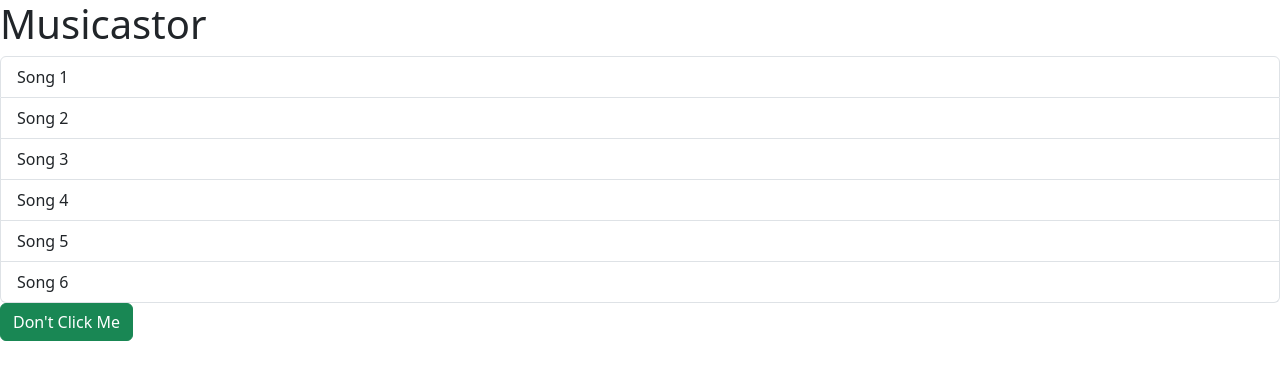
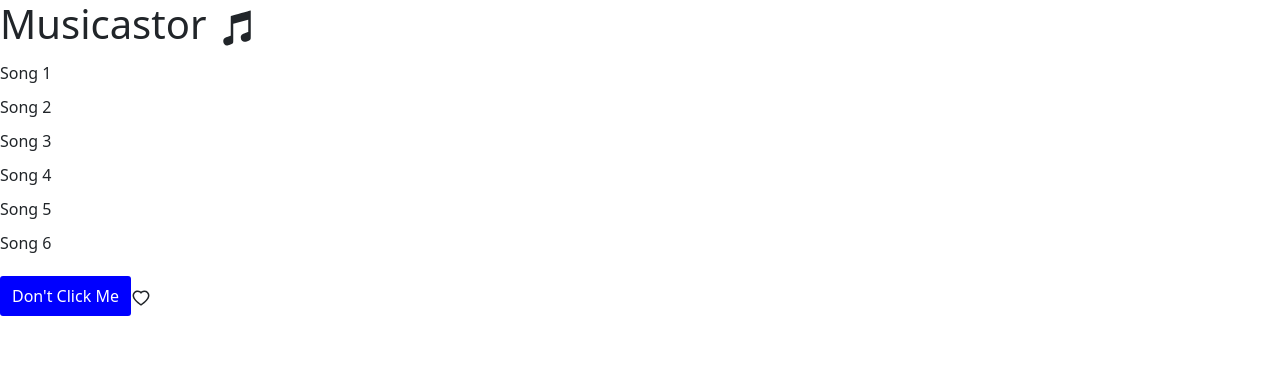
Before and after one commit to dballard10/SongEditor, a React (Vite) app: page / in a window 1280 px wide. Shown: the top 380 px of the page. Built offline with nearby package versions, Linux system fonts and the light colour scheme.

Commit message:
Removed message class. Added some CSS components and the Like functionality.

```diff
--- a/package.json
+++ b/package.json
@@ -10,9 +10,12 @@
     "preview": "vite preview"
   },
   "dependencies": {
+    "@types/styled-components": "^5.1.34",
     "bootstrap": "^5.3.3",
     "react": "^18.3.1",
-    "react-dom": "^18.3.1"
+    "react-dom": "^18.3.1",
+    "react-icons": "^4.7.1",
+    "styled-components": "^6.1.14"
   },
   "devDependencies": {
     "@eslint/js": "^9.17.0",
--- /dev/null
+++ b/src/App.css
@@ -0,0 +1,5 @@
+.list-group {
+  background-color: black;
+  list-style: none;
+  padding: 0;
+}
--- a/src/App.tsx
+++ b/src/App.tsx
@@ -1,7 +1,9 @@
 import SongGroup from "./components/SongGroup";
 import Alert from "./components/Alert";
-import Button from "./components/Button";
+import Button from "./components/Button/Button";
+import Like from "./components/Like";
 import { useState } from "react";
+import "./App.css";
 
 function App() {
   let songs = ["Song 1", "Song 2", "Song 3", "Song 4", "Song 5", "Song 6"];
@@ -14,14 +16,14 @@ function App() {
 
   return (
     <>
-      <h1>Musicastor</h1>
       <SongGroup songs={songs} onSelectedSong={handleSelectedSong} />
       {alertVisible && (
         <Alert onClose={() => setAlertVisible(false)}>This is a warning!</Alert>
       )}
-      <Button color="success" onClick={() => setAlertVisible(true)}>
+      <Button color="primary" onClick={() => setAlertVisible(true)}>
         Don't Click Me
       </Button>
+      <Like onClick={() => console.log("Liked")} />
     </>
   );
 }
--- a/src/Message.tsx
+++ /dev/null
@@ -1,6 +0,0 @@
-function Message() {
-  const title = "Song Editor";
-  return <h1>{title}</h1>;
-}
-
-export default Message;
--- /dev/null
+++ b/src/components/Button/Button.module.css
@@ -0,0 +1,10 @@
+.btn {
+  padding: 8px 12px;
+  border-radius: 3px;
+  border: 0;
+}
+
+.btn-primary {
+  background-color: blue;
+  color: white;
+}
--- a/src/components/Button.tsx
+++ b/src/components/Button/Button.tsx
@@ -1,5 +1,5 @@
 import { ReactNode } from "react";
-
+import styles from "./Button.module.css";
 interface Props {
   children: ReactNode;
   color?: "primary" | "secondary" | "success" | "danger" | "warning" | "info";
@@ -8,7 +8,10 @@ interface Props {
 
 const Button = ({ children, color = "primary", onClick }: Props) => {
   return (
-    <button className={"btn btn-" + color} onClick={onClick}>
+    <button
+      className={[styles.btn, styles["btn-" + color]].join(" ")}
+      onClick={onClick}
+    >
       {children}
     </button>
   );
--- /dev/null
+++ b/src/components/Like.tsx
@@ -0,0 +1,20 @@
+import { useState } from "react";
+import { AiFillHeart, AiOutlineHeart } from "react-icons/ai";
+
+interface Props {
+  onClick: () => void;
+}
+
+const Like = ({ onClick }: Props) => {
+  const [liked, setLiked] = useState(false);
+
+  const toggle = () => {
+    setLiked(!liked);
+    onClick();
+  };
+
+  if (liked) return <AiFillHeart color="#ff6b81" size={20} onClick={toggle} />;
+  return <AiOutlineHeart size={20} onClick={toggle} />;
+};
+
+export default Like;
--- a/src/components/SongGroup.tsx
+++ b/src/components/SongGroup/SongGroup.tsx
@@ -1,4 +1,20 @@
 import { useState } from "react";
+import styled from "styled-components";
+import { IoMusicalNotesSharp } from "react-icons/io5";
+
+interface ListItemProps {
+  active: boolean;
+}
+
+const List = styled.ul`
+  list-style: none;
+  padding: 0;
+`;
+
+const ListItem = styled.li<ListItemProps>`
+  padding: 5px 0;
+  background-color: ${(props) => (props.active ? "blue" : "none")};
+`;
 
 interface Props {
   songs: string[];
@@ -6,14 +22,18 @@ interface Props {
 }
 
 function SongGroup({ songs, onSelectedSong }: Props) {
-  const [selectedSong, setSelectedSong] = useState(-1);
+  const [selectedSong, setSelectedSong] = useState(0);
 
   return (
     <>
+      <h1>
+        Musicastor <IoMusicalNotesSharp />
+      </h1>
       {songs.length === 0 && <p>No songs in library</p>}
-      <ul className="list-group">
+      <List>
         {songs.map((song, index) => (
-          <li
+          <ListItem
+            active={index === selectedSong}
             className={
               selectedSong === index
                 ? "list-group-item active"
@@ -26,9 +46,9 @@ function SongGroup({ songs, onSelectedSong }: Props) {
             }}
           >
             {song}
-          </li>
+          </ListItem>
         ))}
-      </ul>
+      </List>
     </>
   );
 }
--- /dev/null
+++ b/src/components/SongGroup/index.ts
@@ -0,0 +1,3 @@
+import SongGroup from "./SongGroup";
+
+export default SongGroup;
```
Also changed, not shown: src/components/SongGroup/SongGroup.css (added, +8 -0 lines), 1 other file (tests, documents, lock files or other folders).
